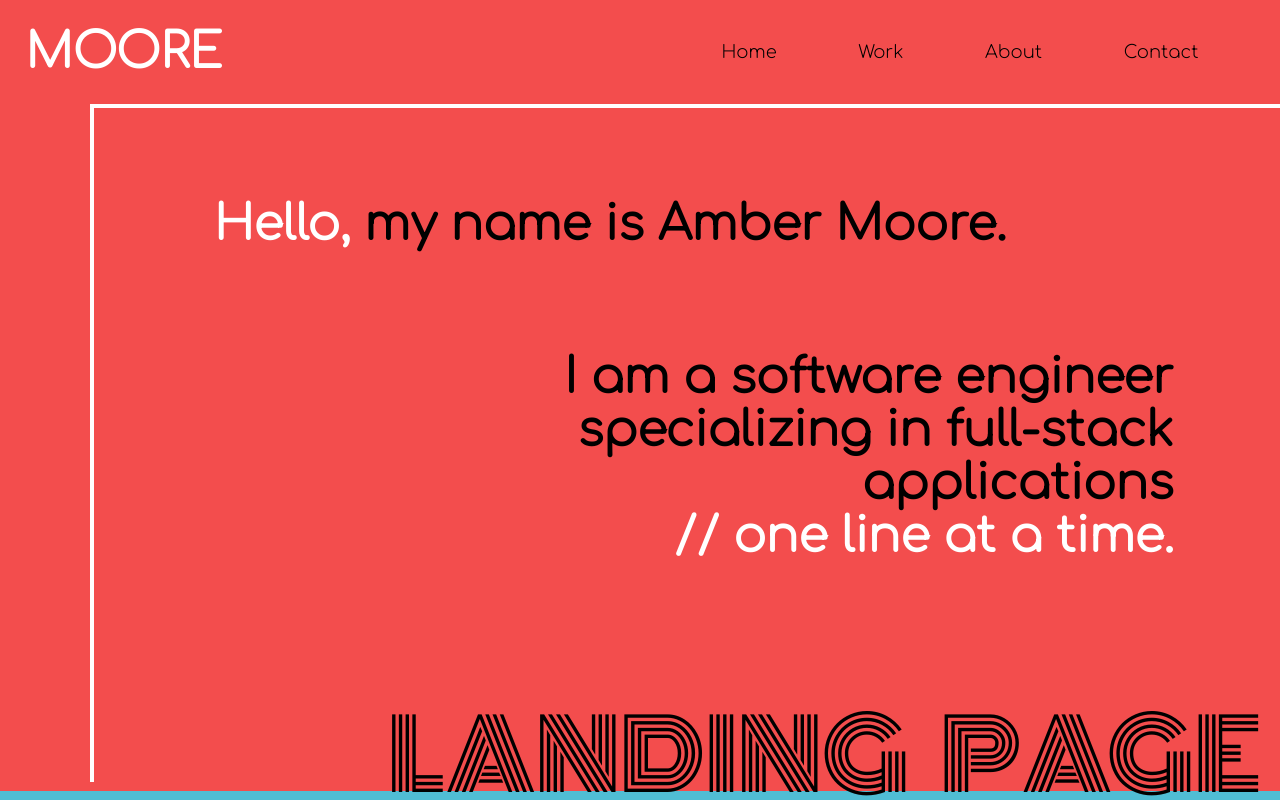
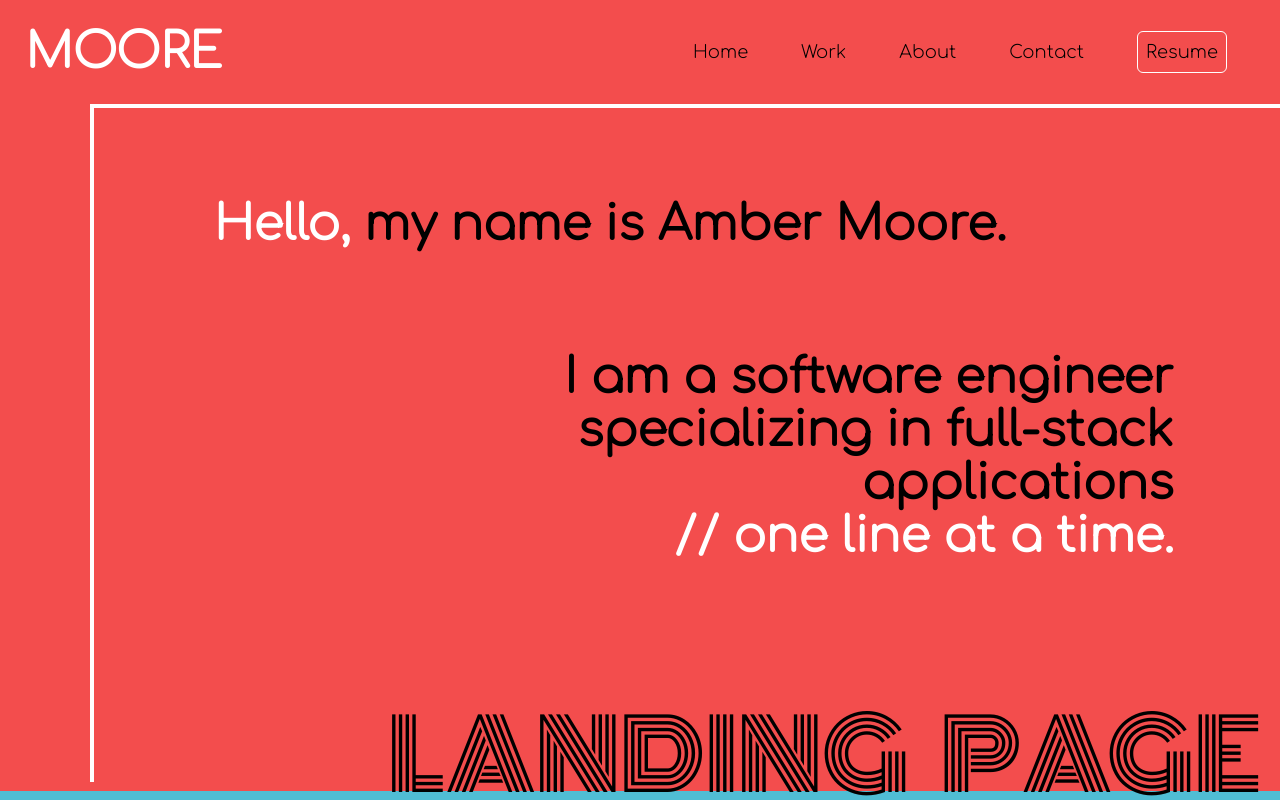
Before and after one commit to ForkingPaths2040/Portfolio, a React (Create React App) app: page / in a window 1280 px wide. Shown: the top 800 px of the page. Built offline with nearby package versions, Linux system fonts and the light colour scheme.

Commit message:
Added resume button with attached link

```diff
--- a/src/components/Header/Header.css
+++ b/src/components/Header/Header.css
@@ -35,3 +35,16 @@
   font-family: "Comfortaa", cursive;
   font-size: 18px;
 }
+
+.button-2 {
+  font-family: "Comfortaa", cursive;
+  font-size: 18px;
+  color: black;
+  background-color: transparent;
+  border: solid 1px white;
+  width: 90px;
+  border-radius: 6px;
+  -webkit-appearance: none;
+  cursor: pointer;
+  padding: 10px 0;
+}
--- a/src/components/Header/Header.jsx
+++ b/src/components/Header/Header.jsx
@@ -24,12 +24,13 @@ function Header(props) {
       backgroundColor: navbar
     }} className='nav-container'>
       <h1 className='logo'>MOORE</h1>
-          <ul className='nav-items'>
+      <ul className='nav-items'>
             <Link activeClass="active" to="landing" spy={true} smooth={true} duration={100}><li>Home</li></Link>
             <Link activeClass="active" to="work" spy={true} smooth={true} duration={100} ><li>Work</li></Link>
             <Link activeClass="active" to="about" spy={true} smooth={true} duration={100} ><li>About</li></Link>
             <Link activeClass="active" to="contact" spy={true} smooth={true} duration={100} ><li>Contact</li></Link>
-          </ul>
+            <a href="https://drive.google.com/file/d/1WlFwlV7kWoaWVTVmOSs4i2H5f2K8WnJJ/view?usp=sharing" ><li><button className="button-2">Resume</button></li></a>
+      </ul>
     </nav>
   );
 }
```
